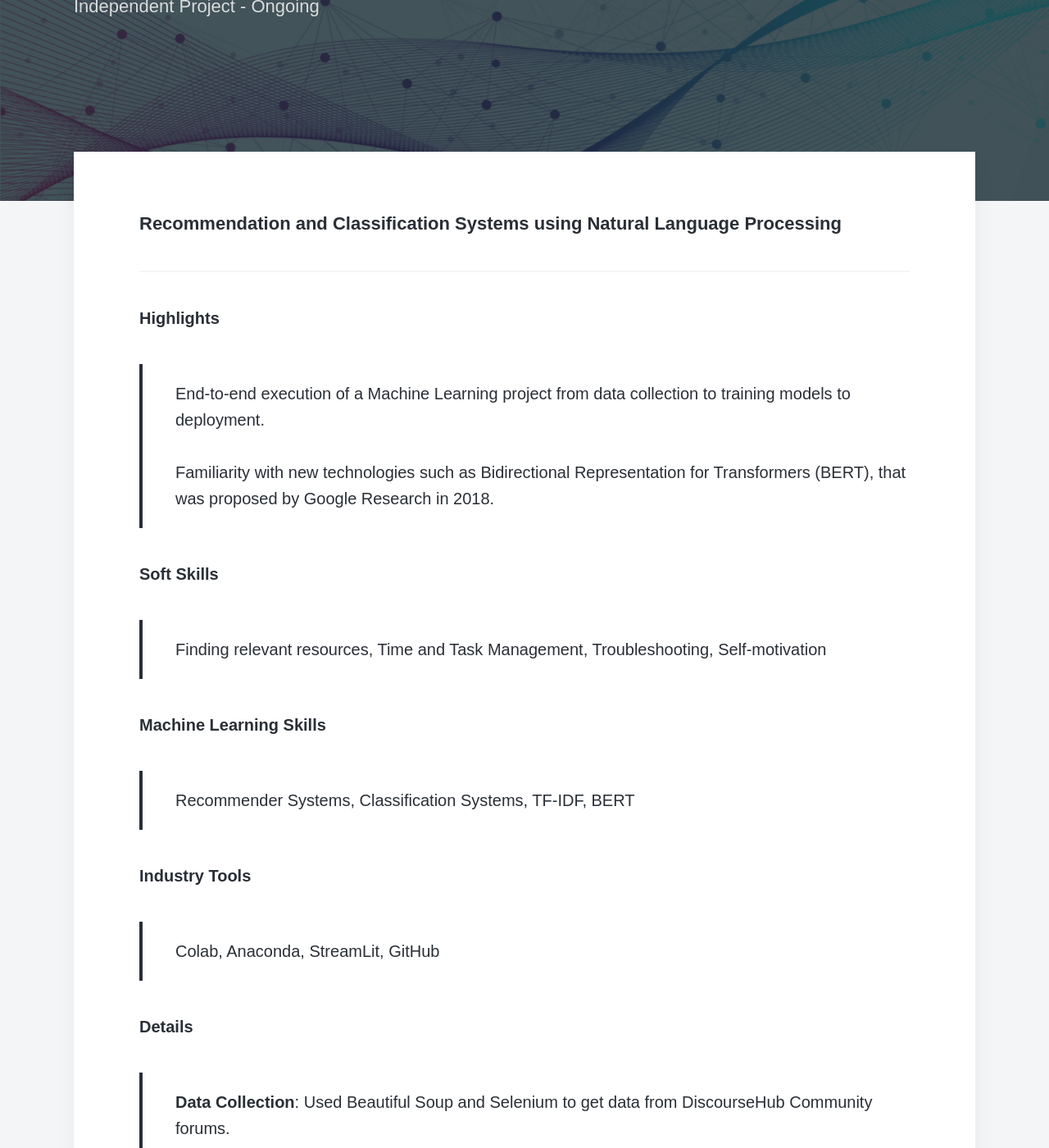
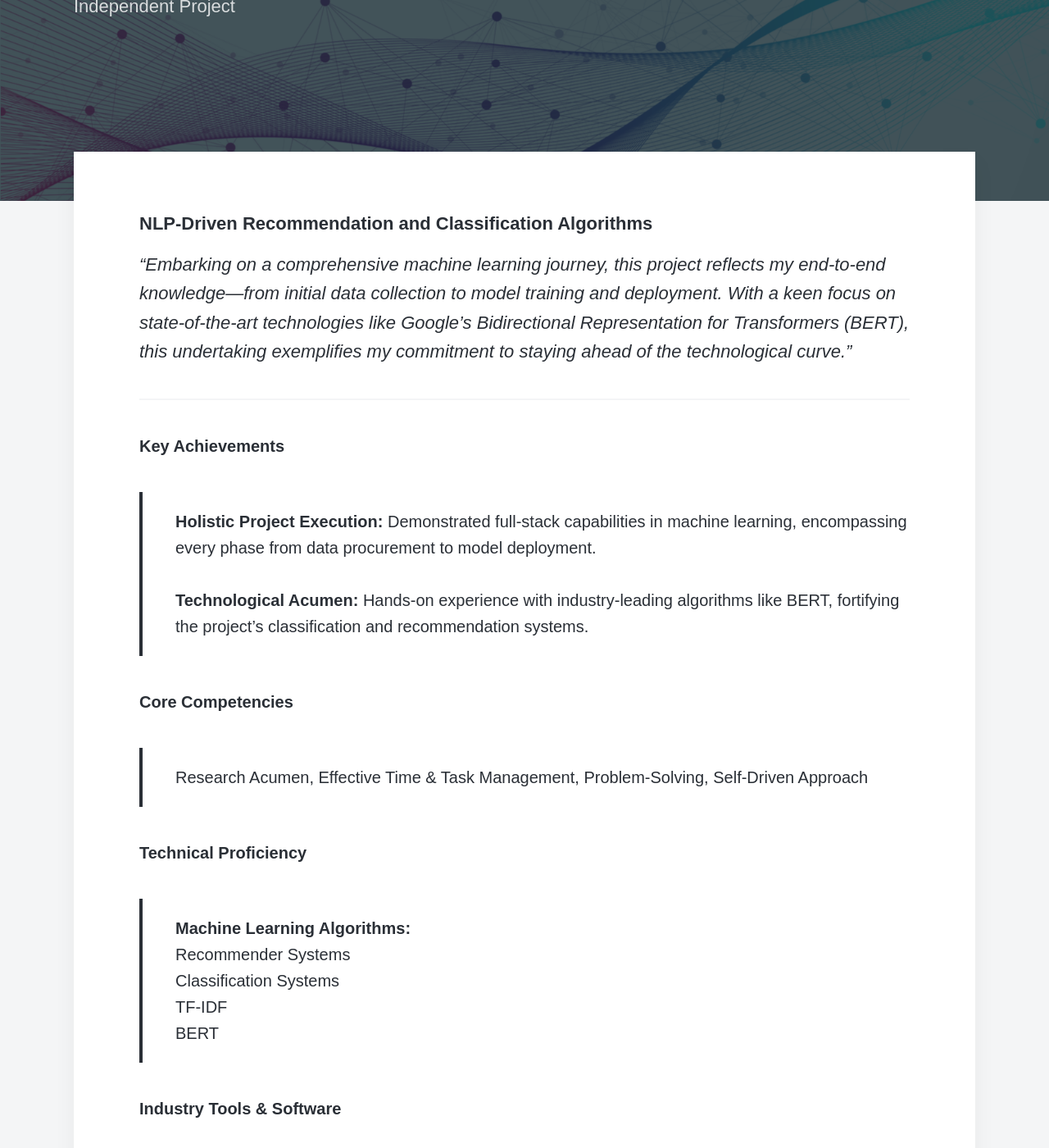
Before and after one commit to disha-22/disha-22.github.io, a Jekyll site: the page built from _projects/ml.md, in a window 1280 px wide and 1400 px high, scrolled down 371 px. Shown: the whole window at 82% size. Built offline with Jekyll 4.4.1, drawn with Linux system fonts in a browser that asks for light colours; nearby versions of some CDN libraries; some web fonts are replaced; some of the changed text lies outside the part shown.

Commit message:
Update ml.md

```diff
--- a/_projects/ml.md
+++ b/_projects/ml.md
@@ -1,32 +1,33 @@
 ---
-title: 'Recommendation and Classification Systems using Natural Language Processing'
-subtitle: 'Independent Project - Ongoing'
+title: 'Recommendation & Classification Systems Through Natural Language Processing'
+subtitle: 'Independent Project'
 date: 2018-02-30 00:00:00
-description:
+description: Pioneering machine learning methodologies to innovate recommendation and classification algorithms, enriched by Natural Language Processing technologies.
 featured_image: '/images/ml2.png'
 ---
 
-<h4>Recommendation and Classification Systems using Natural Language Processing</h4>
-
+<h4>NLP-Driven Recommendation and Classification Algorithms</h4>
+<em>"Embarking on a comprehensive machine learning journey, this project reflects my end-to-end knowledge—from initial data collection to model training and deployment. With a keen focus on state-of-the-art technologies like Google's Bidirectional Representation for Transformers (BERT), this undertaking exemplifies my commitment to staying ahead of the technological curve."</em>
 
 <hr>
 
-<h6> Highlights </h6>
-> End-to-end execution of a Machine Learning project from data collection to training models to deployment.
-<br><br> Familiarity with new technologies such as Bidirectional Representation for Transformers (BERT), that was proposed by Google Research in 2018.
+<h6> Key Achievements </h6>
+> <b>Holistic Project Execution:</b> Demonstrated full-stack capabilities in machine learning, encompassing every phase from data procurement to model deployment.
+<br><br>
+<b>Technological Acumen:</b> Hands-on experience with industry-leading algorithms like BERT, fortifying the project's classification and recommendation systems.
 
-<h6> Soft Skills </h6>
-> Finding relevant resources, Time and Task Management, Troubleshooting, Self-motivation
+<h6> Core Competencies </h6>
+> Research Acumen, Effective Time & Task Management, Problem-Solving, Self-Driven Approach
 
-<h6> Machine Learning Skills </h6>
-> Recommender Systems, Classification Systems, TF-IDF, BERT
-<h6> Industry Tools </h6>
-> Colab, Anaconda, StreamLit, GitHub
+<h6>Technical Proficiency </h6>
+> <b>Machine Learning Algorithms:</b> <br> Recommender Systems <br> Classification Systems <br> TF-IDF <br> BERT
+<h6> Industry Tools & Software </h6>
+> Google Colab, Anaconda, StreamLit, GitHub
 
-<h6> Details </h6>
-> <b>Data Collection</b>: Used Beautiful Soup and Selenium to get data from DiscourseHub Community forums.
-<br><br> <b>Exploratory Data Analysis:</b> Studied how pre-processing affects performance of different models.
-<br><br> <b>Calculate similarity between posts and recommend posts/ classify posts:</b> Implemented TF-IDF to obtain features in the form of vectorized matrix. Used BERT to overcome the shortcomings of TF-IDF in classifying an unlabelled post.
-<br><br> <b>Deployment:</b> Building a simple web app using Streamlit.
+<h6> Project Specifics </h6>
+> <b>Data Harvesting </b>: Leveraged Beautiful Soup and Selenium to acquire targeted data from DiscourseHub Community forums.
+<br><br> <b>Exploratory Data Analysis:</b> Utilized TF-IDF for feature extraction and leveraged BERT to mitigate its limitations, thereby improving classification and recommendation capabilities.
+<br><br> <b>Algorithmic Innovation:</b> Implemented TF-IDF to obtain features in the form of vectorized matrix. Used BERT to overcome the shortcomings of TF-IDF in classifying an unlabelled post.
+<br><br> <b>Deployment:</b> Developed a user-friendly web application utilizing StreamLit..
 
 ---
```
